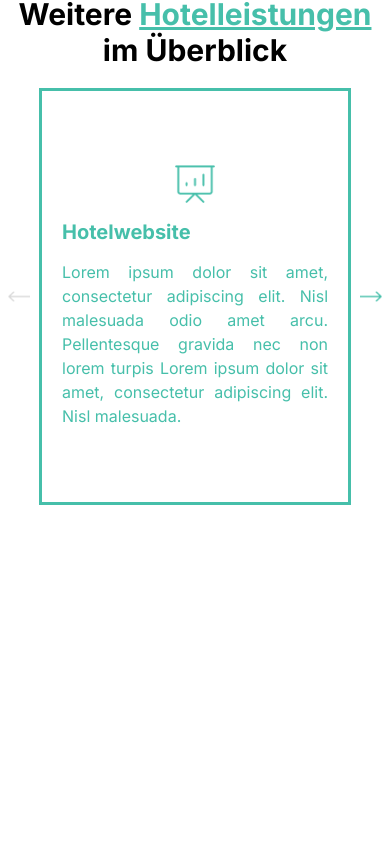
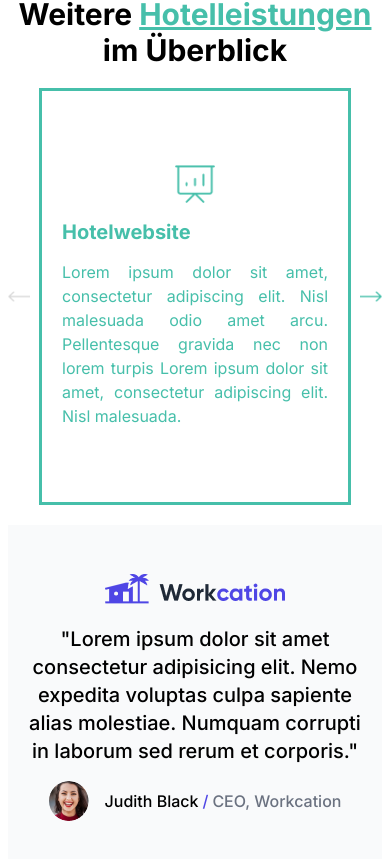
Before and after one commit to nhanlnt-96/hotelagency-landing-page, a Vue app: page / in a window 390 px wide. Shown: the part 4141-5000 px from the top of the page. Before the commit the page ends 4646 px from the top, so only its background shows below. Built offline with nearby package versions, Linux system fonts and the light colour scheme.

Commit message:
feat: add user-quotes

```diff
--- a/src/App.vue
+++ b/src/App.vue
@@ -1,5 +1,5 @@
 <template>
-  <div class="px-2 sm:px-4">
+  <div class="px-2 sm:px-4 xl:px-0">
     <header-comp />
     <div class="container mx-auto space-y-5 md:space-y-11">
       <banner-comp />
@@ -9,6 +9,7 @@
       <verbesserungen-comp />
       <hotelleistungen-comp />
     </div>
+    <user-quotes-comp />
   </div>
 </template>
 
@@ -20,10 +21,12 @@ import ImageVideoComp from "@/components/imageVideoComp/ImageVideoComp";
 import InfluencerMakretingComp from "@/components/influencerMakretingComp/InfluencerMakretingComp";
 import VerbesserungenComp from "@/components/verbesserungenComp/VerbesserungenComp";
 import HotelleistungenComp from "@/components/hotelleistungenComp/HotelleistungenComp";
+import UserQuotesComp from "@/components/userQuotesComp/UserQuotesComp";
 
 export default {
   name: "App",
   components: {
+    UserQuotesComp,
     HotelleistungenComp,
     VerbesserungenComp,
     InfluencerMakretingComp,
--- /dev/null
+++ b/src/components/userQuotesComp/UserQuotesComp.vue
@@ -0,0 +1,56 @@
+<template>
+  <div class="bg-[#F9FAFB] mt-5 md:mt-11">
+    <div
+      class="container mx-auto py-12 px-5 md:py-[96px] md:px-[39px] flex justify-center items-center"
+    >
+      <div class="w-full lg:w-7/12 flex flex-col justify-center items-center">
+        <image-ratio-comp
+          :image-src="CompanyLogo1"
+          :image-width="180"
+          :image-height="32"
+          image-alt="company-logo-1"
+        />
+        <p
+          class="font-medium text-xl md:text-2xl text-black text-center mt-5 md:mt-10 mb-4 md:mb-8"
+        >
+          "Lorem ipsum dolor sit amet consectetur adipisicing elit. Nemo
+          expedita voluptas culpa sapiente alias molestiae. Numquam corrupti in
+          laborum sed rerum et corporis."
+        </p>
+        <div class="flex justify-center items-center">
+          <div class="w-10 h-10 rounded-full overflow-hidden mr-4">
+            <img
+              :src="UserAvatar"
+              alt="user-avatar"
+              class="w-full h-full object-cover"
+            />
+          </div>
+          <div class="text-base font-medium flex justify-center items-center">
+            <p class="text-black">Judith Black</p>
+            <p class="text-[#4F46E5] mx-1">/</p>
+            <p class="text-ha-gray-lightest">CEO, Workcation</p>
+          </div>
+        </div>
+      </div>
+    </div>
+  </div>
+</template>
+
+<script>
+import ImageRatioComp from "@/components/imageRatioComp/ImageRatioComp";
+import CompanyLogo1 from "@/assets/images/user-quotes/company-logo-1.png";
+import UserAvatar from "@/assets/images/user-quotes/user-avatar.png";
+
+export default {
+  name: "UserQuotesComp",
+  components: { ImageRatioComp },
+  data() {
+    return {
+      CompanyLogo1,
+      UserAvatar,
+    };
+  },
+};
+</script>
+
+<style scoped></style>
```
Also changed, not shown: src/assets/images/user-quotes/company-logo-1.png (added), src/assets/images/user-quotes/user-avatar.png (added).
